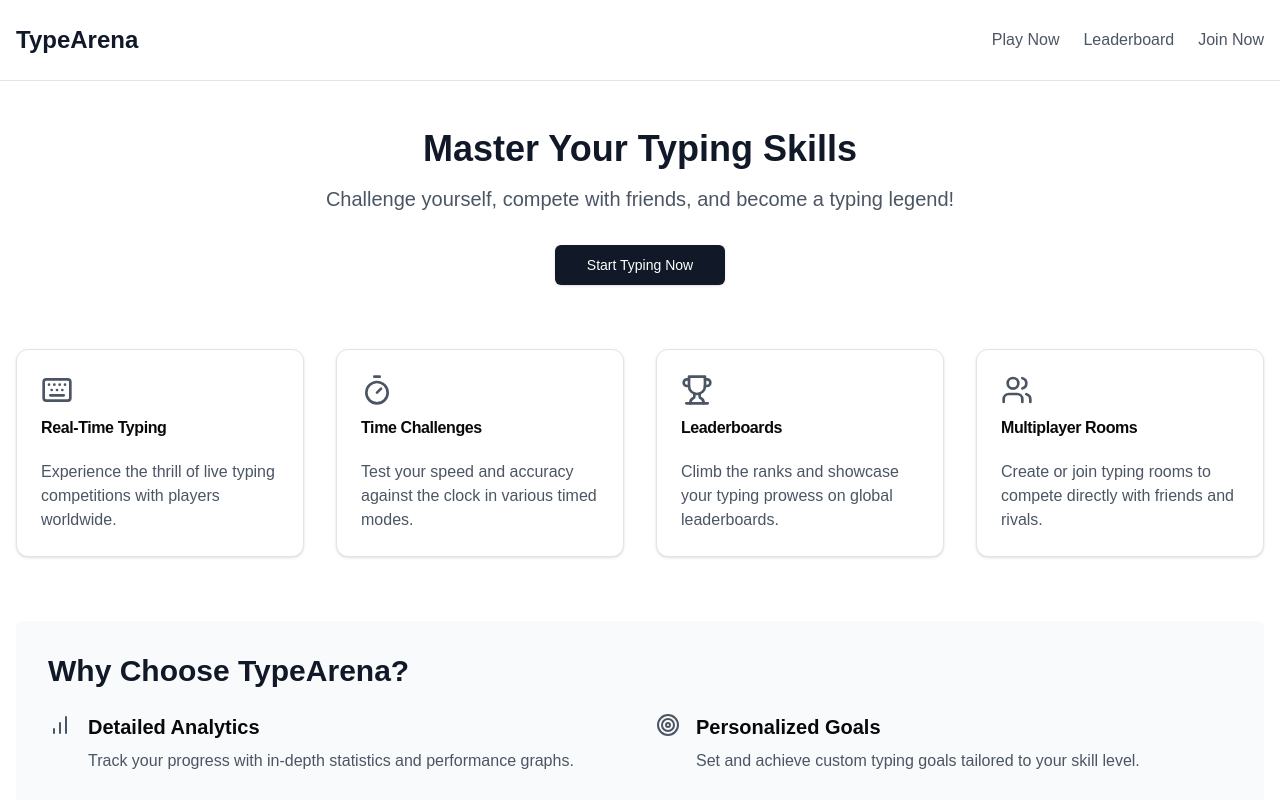
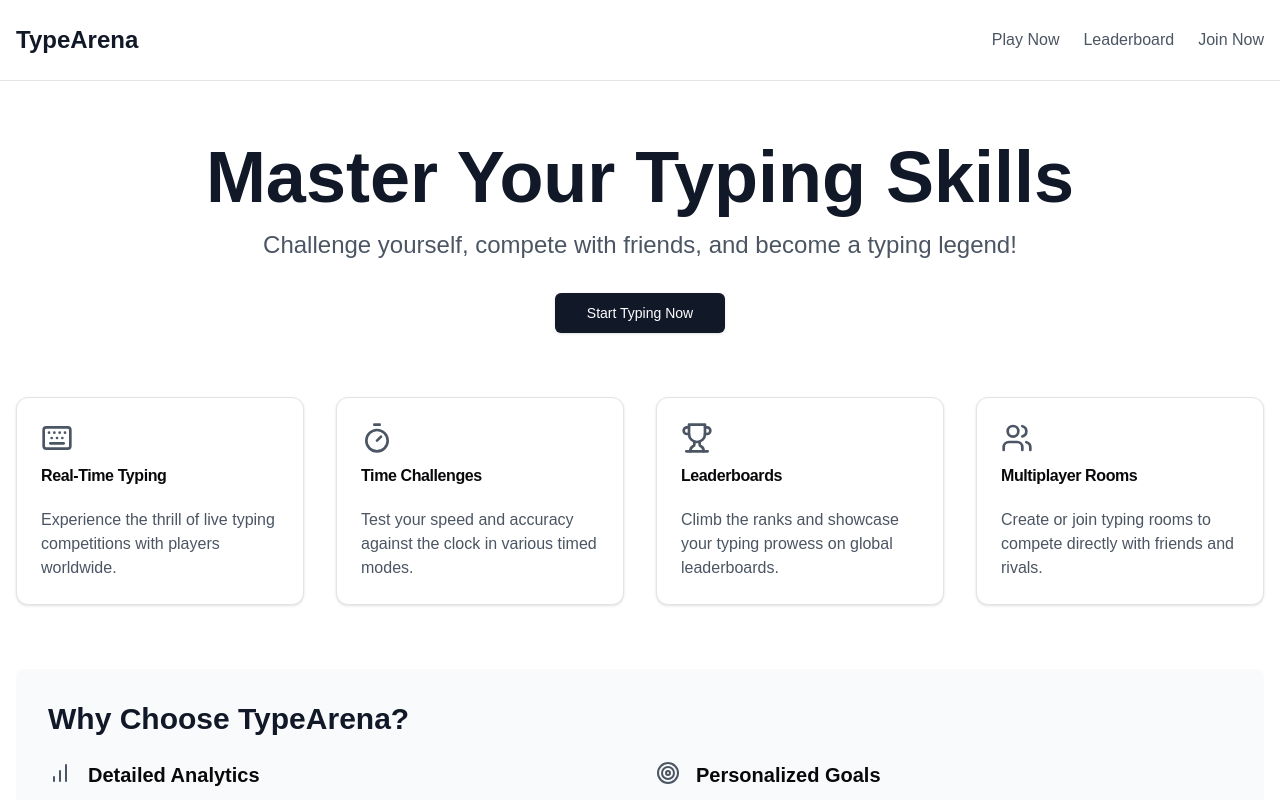
Before and after one commit to itzamanjain/TypeArena, a Next.js app: page / in a window 1280 px wide. Shown: the top 800 px of the page. Built offline with nearby package versions, Linux system fonts and the light colour scheme.

Commit message:
added hero section

```diff
--- a/src/app/page.tsx
+++ b/src/app/page.tsx
@@ -4,21 +4,14 @@ import { Card, CardContent, CardHeader, CardTitle } from "@/components/ui/card"
 import { Keyboard, Timer, Trophy, Users, BarChart, Target, Zap, Coffee } from 'lucide-react'
 import { Navbar } from "@/components/custom/Navbar"
 import { Footer } from "@/components/custom/Footer"
+import { Hero } from '@/components/custom/Hero'
 
 export default function Home() {
   return (
     <div className="min-h-screen bg-white">
 
       <main className="container mx-auto px-4 py-12">
-        <section className="text-center mb-16">
-          <h2 className="text-4xl font-bold text-gray-900 mb-4">Master Your Typing Skills</h2>
-          <p className="text-xl text-gray-600 mb-8">Challenge yourself, compete with friends, and become a typing legend!</p>
-          <Link href='/playground'>
-            <Button size="lg" className="bg-gray-900 text-white hover:bg-gray-800">
-              Start Typing Now
-            </Button>
-          </Link>
-        </section>
+        <Hero />
 
         <section className="grid grid-cols-1 md:grid-cols-2 lg:grid-cols-4 gap-8 mb-16">
           <Card>
--- /dev/null
+++ b/src/components/custom/Hero.tsx
@@ -0,0 +1,25 @@
+import Link from "next/link";
+import { Button } from "../ui/button";
+
+export function Hero() {
+  return (
+    <div className=" w-full ">
+      <section className="text-center mb-16">
+        <h2 className="text-7xl mt-3 font-bold text-gray-900 mb-4">
+          Master Your Typing Skills
+        </h2>
+        <p className="text-2xl text-gray-600 mb-8">
+          Challenge yourself, compete with friends, and become a typing legend!
+        </p>
+        <Link href="/playground">
+          <Button
+            size="lg"
+            className="bg-gray-900 text-white hover:bg-gray-800"
+          >
+            Start Typing Now
+          </Button>
+        </Link>
+      </section>
+    </div>
+  );
+}
```
